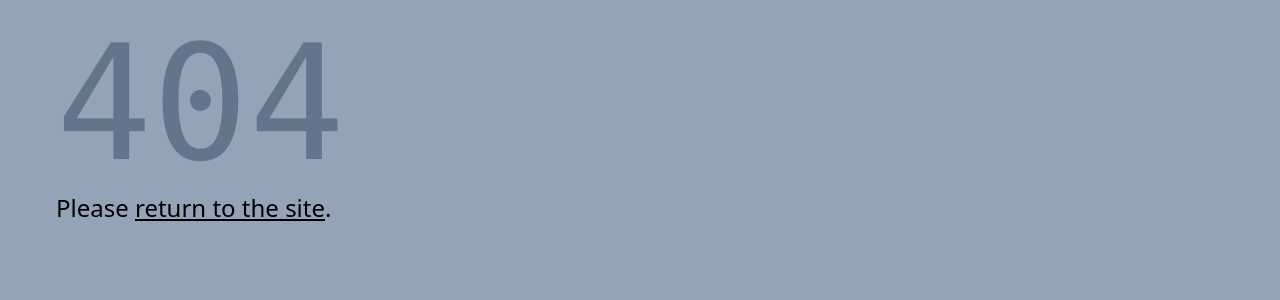
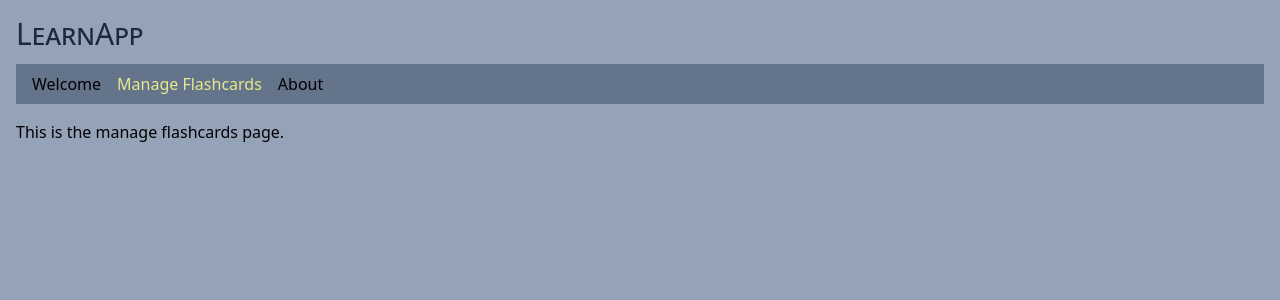
Before and after one commit to edwardtanguay/et201-learnapp, a React (Vite) app: page /manageFlashcards in a window 1280 px wide. Before the commit this address had no page. Shown: the top 300 px of the page. Built offline with nearby package versions, Linux system fonts and the light colour scheme.

Commit message:
managed flashcards in

```diff
--- a/package.json
+++ b/package.json
@@ -10,7 +10,8 @@
 		"build": "tsc && vite build",
 		"lint": "eslint . --ext ts,tsx --report-unused-disable-directives --max-warnings 0",
 		"preview": "vite preview",
-		"pretty": "prettier --write \"./**/*.{js,jsx,mjs,cjs,ts,tsx,json}\""
+		"pretty": "prettier --write \"./**/*.{js,jsx,mjs,cjs,ts,tsx,json}\"",
+		"killports": "sudo killall -s KILL node"
 	},
 	"nodemonConfig": {
 		"watch": [
--- a/src/components/Nav.tsx
+++ b/src/components/Nav.tsx
@@ -4,7 +4,7 @@ export const Nav = () => {
 	return <nav>
 		<ul className="flex gap-4 bg-slate-500 px-4 py-2 content">
 			<li><NavLink to="/welcome">Welcome</NavLink></li>
-			<li><NavLink to="/info">Info</NavLink></li>
+			<li><NavLink to="/manageFlashcards">Manage Flashcards</NavLink></li>
 			<li><NavLink to="/about">About</NavLink></li>
 		</ul>
 	</nav>;
--- a/src/main.tsx
+++ b/src/main.tsx
@@ -3,9 +3,9 @@ import App from "./App.tsx";
 import { createBrowserRouter, Navigate, RouterProvider } from "react-router-dom";
 import "./index.scss";
 import { PageWelcome } from "./pages/PageWelcome.tsx";
-import { PageInfo } from "./pages/PageInfo.tsx";
 import { PageAbout } from "./pages/PageAbout.tsx";
 import { Page404 } from "./pages/Page404.tsx";
+import { PageManageFlashcards } from "./pages/PageManageFlashcards.tsx";
 
 const router = createBrowserRouter([
 	{
@@ -18,8 +18,8 @@ const router = createBrowserRouter([
 				element: <PageWelcome />,
 			},
 			{
-				path: "info",
-				element: <PageInfo />,
+				path: "manageFlashcards",
+				element: <PageManageFlashcards />,
 			},
 			{
 				path: "about",
--- a/src/pages/PageInfo.tsx
+++ /dev/null
@@ -1,5 +0,0 @@
-export const PageInfo = () => {
-	return (
-		<p>This is the info page.</p>
-	)
-}
--- /dev/null
+++ b/src/pages/PageManageFlashcards.tsx
@@ -0,0 +1,5 @@
+export const PageManageFlashcards= () => {
+	return (
+		<p>This is the manage flashcards page.</p>
+	)
+}
```
